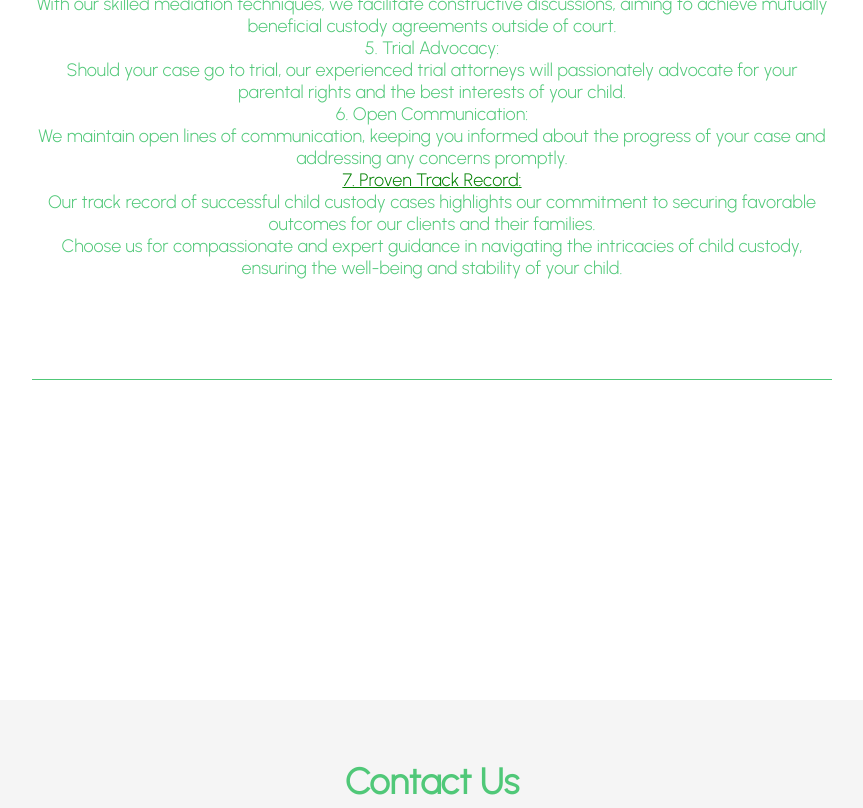
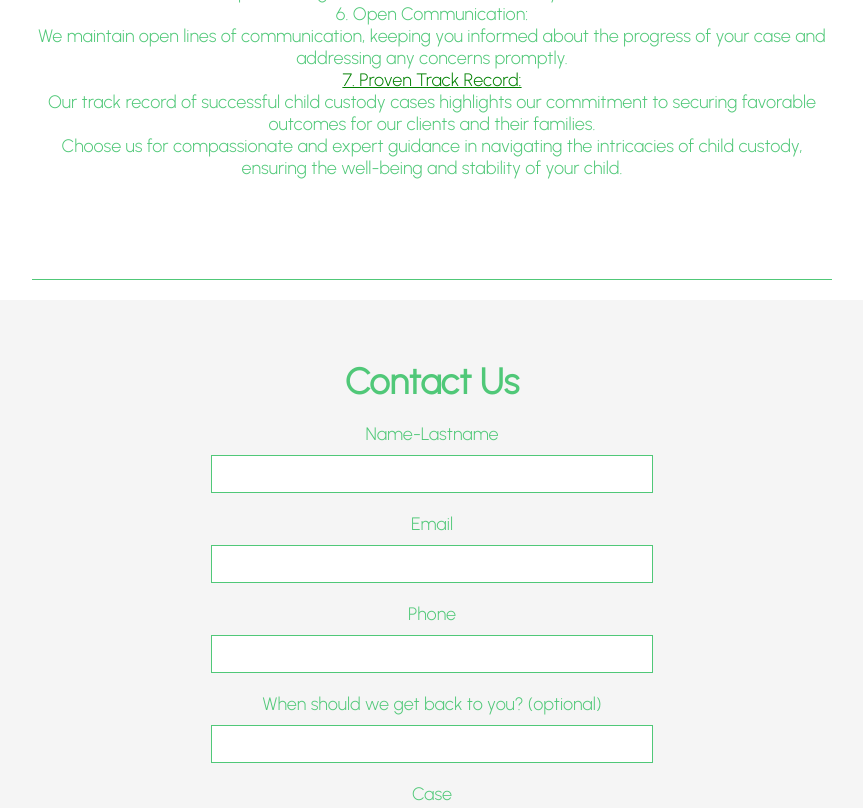
Before and after one commit to oguzhanvar/previewcarol, a plain HTML site: page practiceareas/childcustody.html in a window 1280 px wide. Shown: the part 2600-3408 px from the top of the page, without its empty margins (208-1071 px from the left). Drawn offline with Linux system fonts and the light colour scheme; a web font is replaced by a local one.

Commit message:
Add files via upload

```diff
--- a/practiceareas/childcustody.html
+++ b/practiceareas/childcustody.html
@@ -18,7 +18,7 @@
             margin: 0 auto;
             text-align: center;
             padding: 20px;
-            margin-bottom: 100px;
+            margin-bottom: 000px;
 
         }
 
@@ -29,7 +29,7 @@
         .content-text {
             font-size: 18px;
             margin-top: 20px;
-            margin-bottom: 100px;
+            margin-bottom: 00px;
             border-bottom: 1px solid #50C878;
             padding-bottom: 100px;
         }
@@ -412,10 +412,10 @@ margin-bottom:30px;
 
             <span onclick="location.href='/previewcarol/testimonials.html'">7. Proven Track Record:</span> <br> Our track record of successful child custody cases highlights our commitment to securing favorable outcomes for our clients and their families.<br>
             <style> span{text-decoration: underline; cursor: pointer; color: green;}</style>
-            Choose us for compassionate and expert guidance in navigating the intricacies of child custody, ensuring the well-being and stability of your child.        </div>
+            Choose us for compassionate and expert guidance in navigating the intricacies of child custody, ensuring the well-being and stability of your child. <br> </div>
         </div>
+
     </div>
-
 
 
 
@@ -450,7 +450,7 @@ margin-bottom:30px;
 
 <style>
     .contact-form {
-          margin-top: 200px;
+          margin-top: 00px;
           background-color: whitesmoke;
           padding-top: 30px;
           text-align: center;
```
Also changed, not shown: practiceareas/divorce.html (+2 -2 lines), practiceareas/propertydivision.html (+3 -3 lines).
